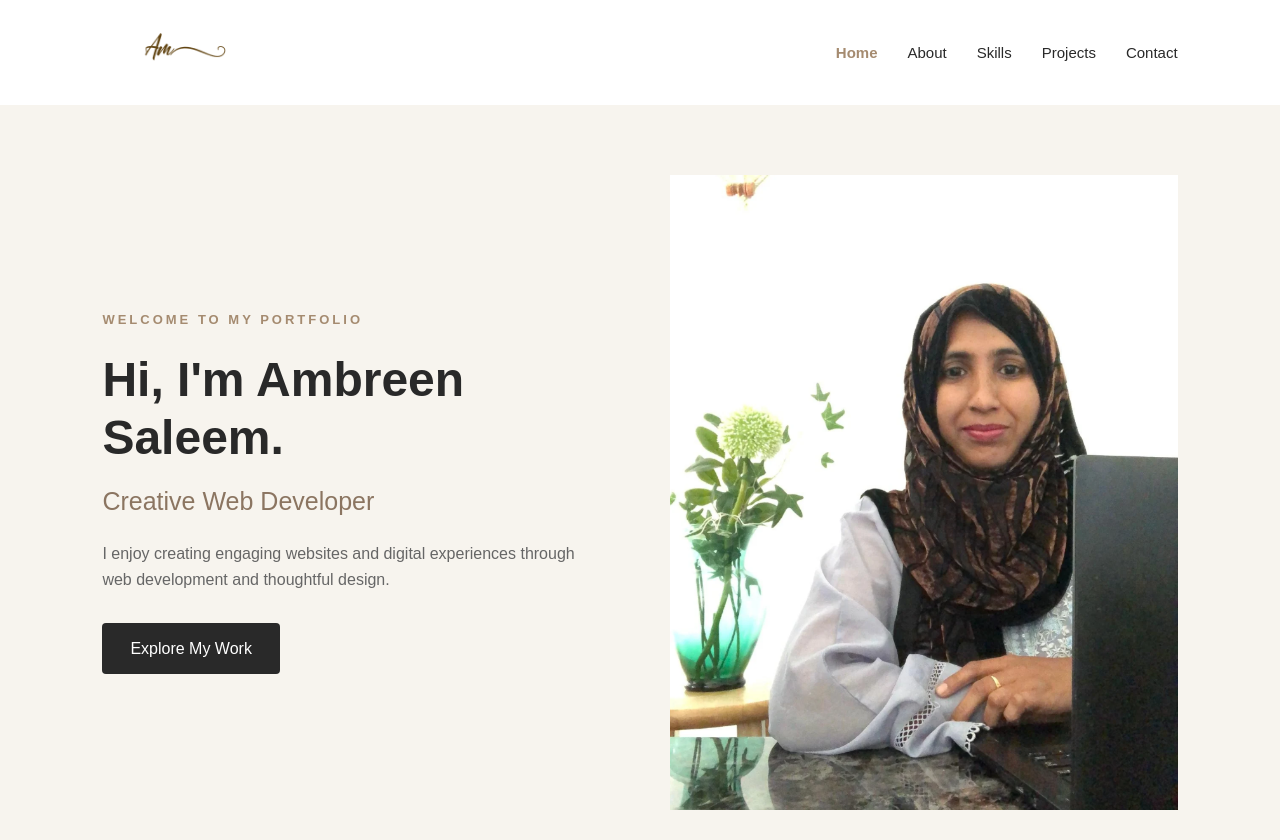
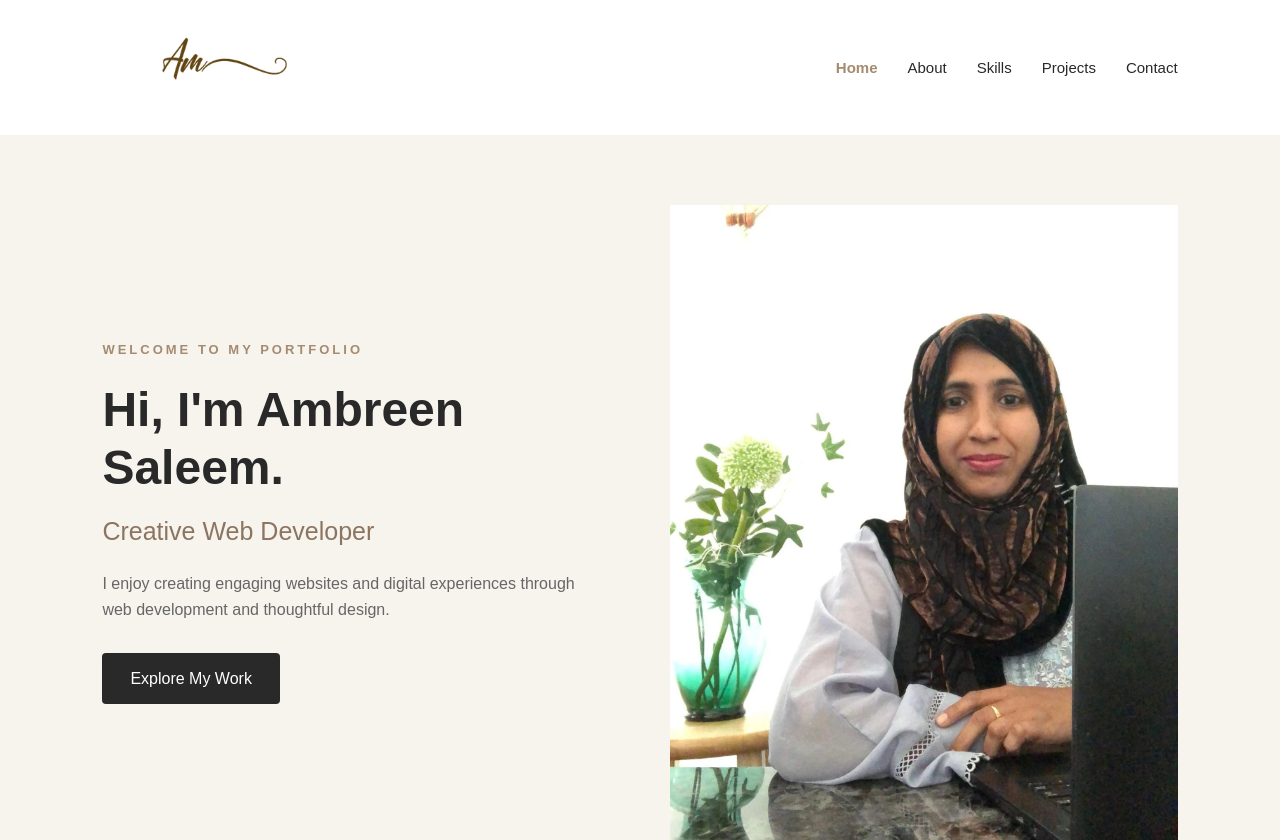
Before and after one commit to Ambreen189/Ambreen189.github.io, a plain HTML site: page index.html in a window 1280 px wide. Shown: the top 840 px of the page. Drawn offline with Linux system fonts and the light colour scheme.

Commit message:
final change make logo size little bigger

```diff
--- a/app.css
+++ b/app.css
@@ -46,9 +46,9 @@ img {
 }
 
 .logo img {
-  width: 150px;
+  width: 220px;
   height: auto;
-  max-height: 55px;
+  max-height: 85px;
   object-fit: contain;
   display: block;
 }
```
